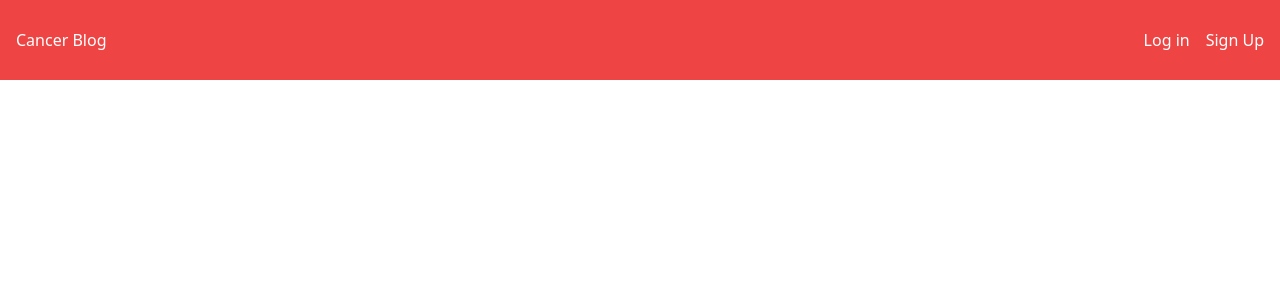
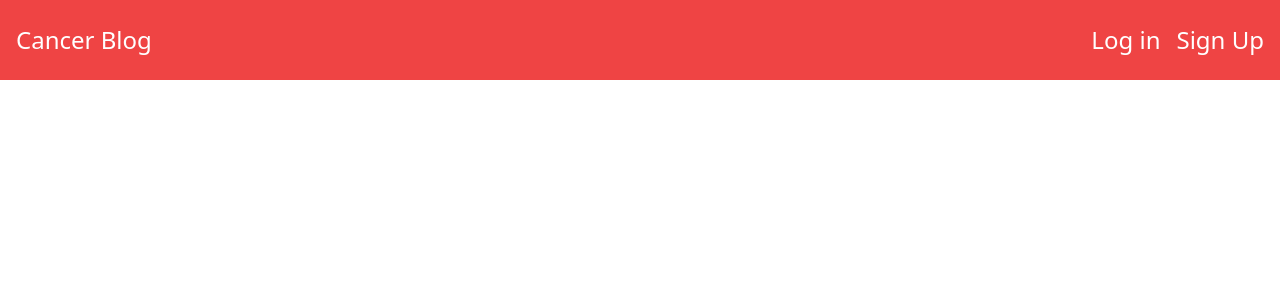
Before and after one commit to chris-15/Journey, a JavaScript app in the folder client/: page /login in a window 1280 px wide. Shown: the top 300 px of the page. Built offline with nearby package versions, Linux system fonts and the light colour scheme; the HTML template or start-up script is replaced by a standard one.

Commit message:
made some styling changes and created initial file for login page

```diff
--- a/client/src/components/Nav/index.js
+++ b/client/src/components/Nav/index.js
@@ -8,11 +8,11 @@ const Nav = () => {
 
   return (
     <header className="w-full h-[80px] flex justify-between items-center px-4 bg-red-500 text-white">
-        <h1>Cancer Blog</h1>
+        <h1 className='text-2xl'>Cancer Blog</h1>
         <nav>
 
-          <a className="mr-4">Log in</a>
-          <a href='/'>Sign Up</a>
+          <a className="mr-4 text-2xl">Log in</a>
+          <a href='/' className='text-2xl'>Sign Up</a>
 
         </nav>
     </header>
--- a/client/src/components/PostList/index.js
+++ b/client/src/components/PostList/index.js
@@ -1,28 +1,23 @@
-
-
 const PostList = ({ posts, title }) => {
-
   if (!posts || !posts.length) {
     return <h3>No Thoughts Yet</h3>;
   }
   return (
     <div>
-        <h3>{title}</h3>
+      <h2 className="my-4 text-xl">{title}</h2>
       {posts &&
-            posts.map(post => (
-                <div key={post._id}>
-                    <p>
-                        {post.username}
-                        posted on {post.createdAt}
-                    </p>
+        posts.map((post) => (
+          <div key={post._id} className=" border-4 border-solid border-black p-2">
+            <h3>
+              {post.username} posted on {post.createdAt}
+            </h3>
             <div>
               <p>{post.postText}</p>
             </div>
-
           </div>
         ))}
     </div>
-  )
-}
+  );
+};
 
 export default PostList;
--- /dev/null
+++ b/client/src/pages/Login.js
@@ -0,0 +1,7 @@
+const Login = () => {
+  return (
+    <div>Login</div>
+  )
+}
+
+export default Login
```
Lines whose indentation alone changed are shown as unchanged.
